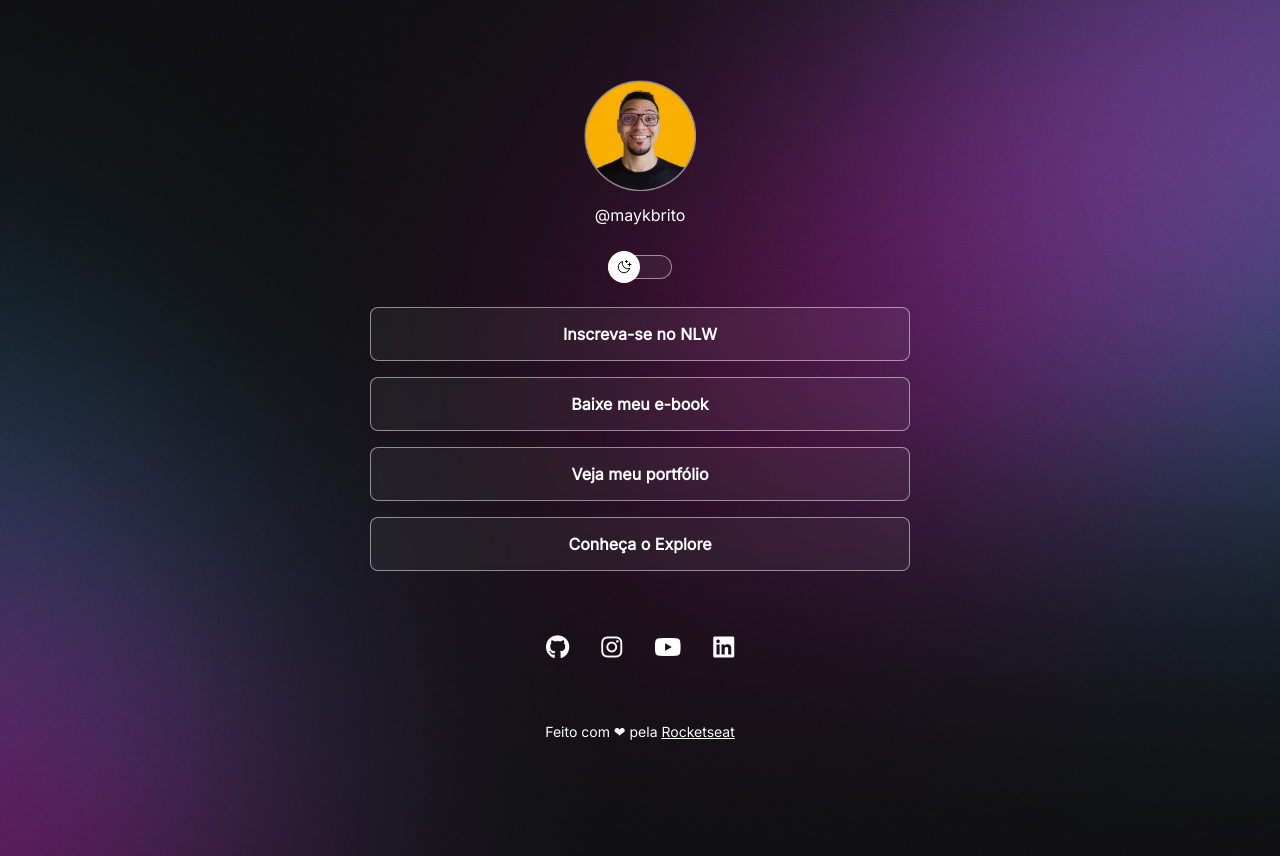
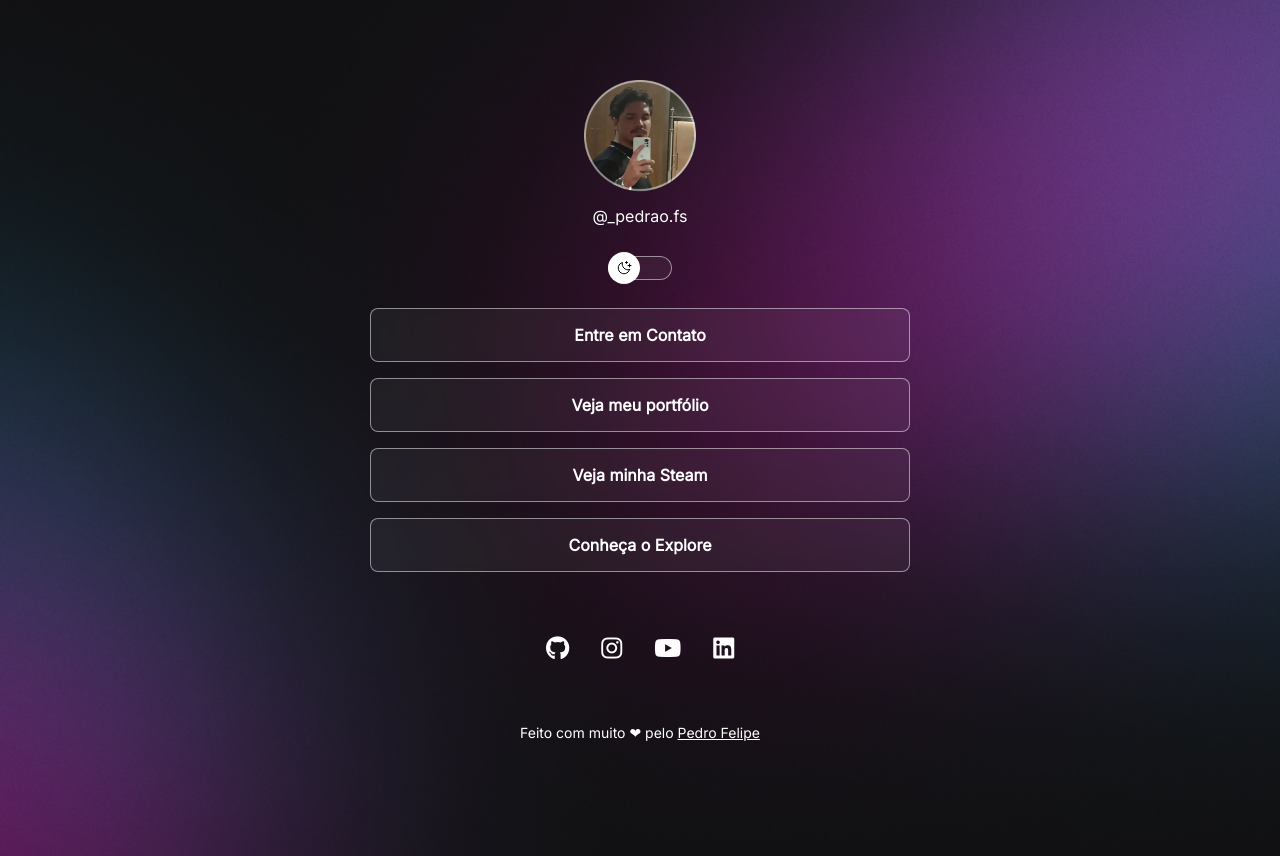
Before and after one commit to Pedrofsc012/projetodiscover, a plain HTML site: page index.html in a window 1280 px wide. Drawn offline with Linux system fonts and the light colour scheme.

Commit message:
add new links new imagens and new text

```diff
--- a/index.html
+++ b/index.html
@@ -9,21 +9,17 @@
     />
     <meta charset="UTF-8" />
     <meta name="viewport" content="width=device-width, initial-scale=1.0" />
-    <link rel="stylesheet" href="style.css"/>
+    <link rel="stylesheet" href="style.css" />
     <title>DevLinks</title>
   </head>
   <body>
-    <!--um id so pode conter um em cada tag (com nomes diferentes)-->
-    <!--a div e uma caixa generica sem custom-->
     <div id="container">
       <div id="profile">
-        <!--HTTPS -> é um protocolo de transferencia de hipertextos imagens, videos, etc...-->
-        <!--ALT é a outra maneira de descrever a imagem caso não tenha como identificar ela.-->
         <img
-          src="./assets/avatar.png"
-          alt="Foto do de Mayk Brito sorrindo, usando oculos e camisa preta, barba e fundo amarelo"
+          src="./assets/avatar_eu.png"
+          alt="Foto do Pedro Felipe no espelho do shopping com relógio e corrente de prata e usando uma blusa preta."
         />
-        <p>@maykbrito</p>
+        <p>@_pedrao.fs</p>
       </div>
 
       <div id="switch" onclick="ToggleMode()">
@@ -32,35 +28,52 @@
       </div>
 
       <ul>
-        <!--UL lista nao ordenada
-        LI é um item da lista
-        OL é uma lista ordenada-->
         <li>
-          <a href="#">Inscreva-se no NLW</a>
+          <a href="https://www.instagram.com/_pedrao.fs/" target="_blank"
+            >Entre em Contato</a
+          >
         </li>
         <li>
-          <a href="#">Baixe meu e-book</a>
+          <a href="https://github.com/Pedrofsc012" target="_blank"
+            >Veja meu portfólio</a
+          >
         </li>
         <li>
-          <a href="https://github.com/maykbrito" target="_blank">Veja meu portfólio</a>
+          <a href="https://steamcommunity.com/id/pedraofs/" target="_blank"
+            >Veja minha Steam</a
+          >
         </li>
         <li>
-          <!--a tag "a" tambem pode receber o atributo target-->
-          <a href="https://rocketseat.com.br/explorer" target="_blank">Conheça o Explore</a>
+          <a href="https://rocketseat.com.br/explorer" target="_blank"
+            >Conheça o Explore</a
+          >
         </li>
       </ul>
       <div id="social-links">
-        <a href="https://github.com/maykbrito" target="_blank"><i class="fa-brands fa-github"></i></a>
+        <a href="https://github.com/Pedrofsc012" target="_blank"
+          ><i class="fa-brands fa-github"></i
+        ></a>
 
-        <a href="https://instagram.com/maykbrito" target="_blank"><i class="fa-brands fa-instagram"></i></a>
+        <a href="https://www.instagram.com/_pedrao.fs/" target="_blank"
+          ><i class="fa-brands fa-instagram"></i
+        ></a>
 
-        <a href="https://youtube.com/maykbrito" target="_blank"><i class="fa-brands fa-youtube"></i></a>
+        <a
+          href="https://www.youtube.com/@vulgopassanada/featured"
+          target="_blank"
+          ><i class="fa-brands fa-youtube"></i
+        ></a>
 
-        <a href="https://linkedin.com/in/maykbrito" target="_blank"><i class="fa-brands fa-linkedin"></i></a>
+        <a
+          href="https://www.linkedin.com/in/pedro-felipe-8b279a289/"
+          target="_blank"
+          ><i class="fa-brands fa-linkedin"></i
+        ></a>
       </div>
 
       <footer>
-        Feito com ❤ pela <a href="https://rocketseat.com.br" target="_blank">Rocketseat</a>
+        Feito com muito ❤ pelo
+        <a href="https://github.com/Pedrofsc012" target="_blank">Pedro Felipe</a>
       </footer>
     </div>
 
--- a/script.js
+++ b/script.js
@@ -1,29 +1,12 @@
-//criar a função para que o botão do projeto funcione
-
 function ToggleMode() {
   const html = document.documentElement
-
-  //fazer uma condição - valores de condição retornam apenas sim ou nao True or False
-  //SE for verdadeiro
-  //if (html.classList.contains("light")){
-  //  html.classList.remove("light")
-  //}//SE NÃO houver o "light"
-  //else{
-  // html.classList.add("light")
-  //}
   html.classList.toggle("light")
-
-  //pegar a imagem
   const img = document.querySelector("#profile img")
   if (html.classList.contains("light")){
-    //se tiver light mode, vamos colocar a imagem ligth
-    img.setAttribute("src", "./assets/avatar-light.png")
-    img.setAttribute("alt", "Foto do Mayk Brito usando oculos escura de jauqerta no fundo escuro e sorrindo.")
+    img.setAttribute("src", "./assets/avatar-light-eu.png")
+    img.setAttribute("alt", "Foto do Pedro Felipe usando óculos de grau e fone de ouvido com uma blusa branca.")
   }else {
-    //se nao tiver light mode, deixar normal
-    img.setAttribute("src", "./assets/avatar.png")
-    img.setAttribute("alt", "Foto do de Mayk Brito sorrindo, usando oculos e camisa preta, barba e fundo amarelo.")
+    img.setAttribute("src", "./assets/avatar_eu.png")
+    img.setAttribute("alt", "Foto do Pedro Felipe no espelho do shopping com relógio e corrente de prata e usando uma blusa preta.")
   }
-
-
 }
```
Also changed, not shown: style.css (+0 -56 lines), assets/avatar-light-eu.png (added).
